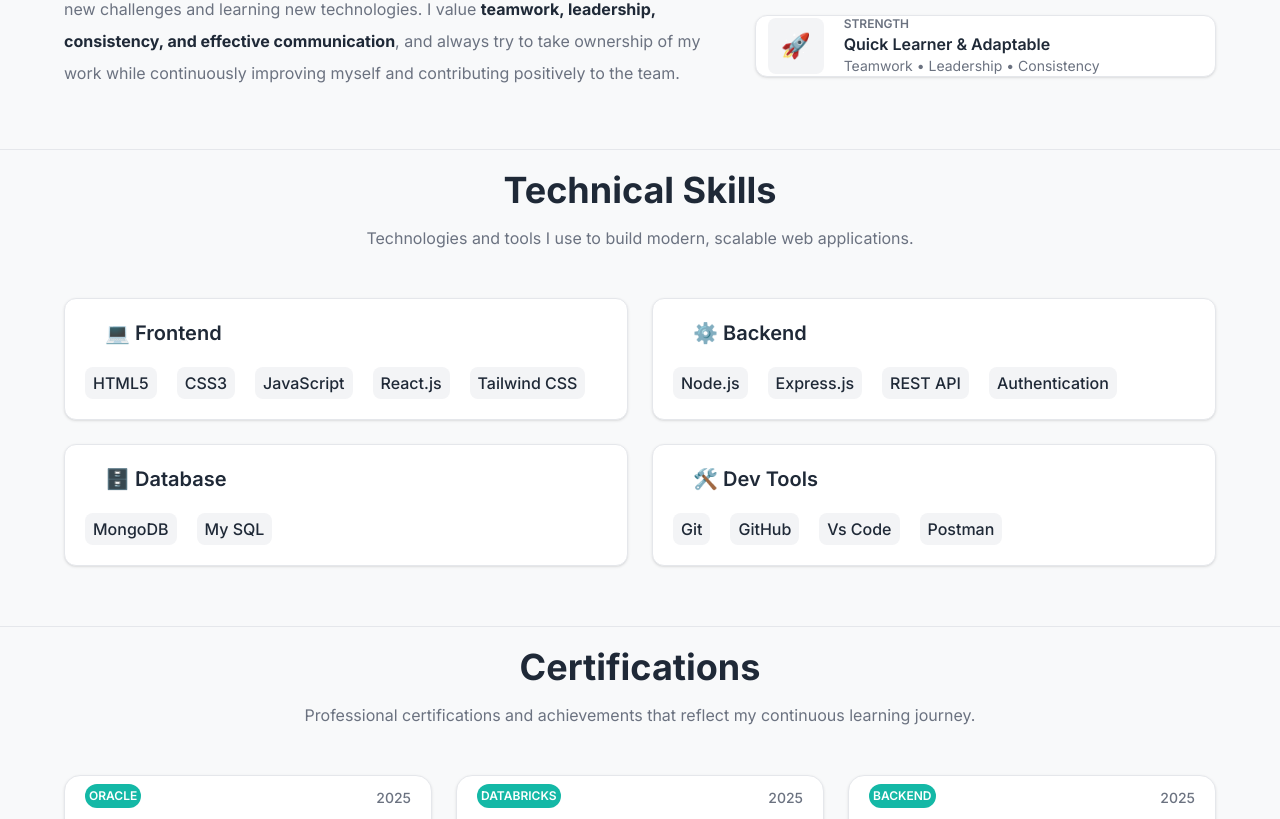
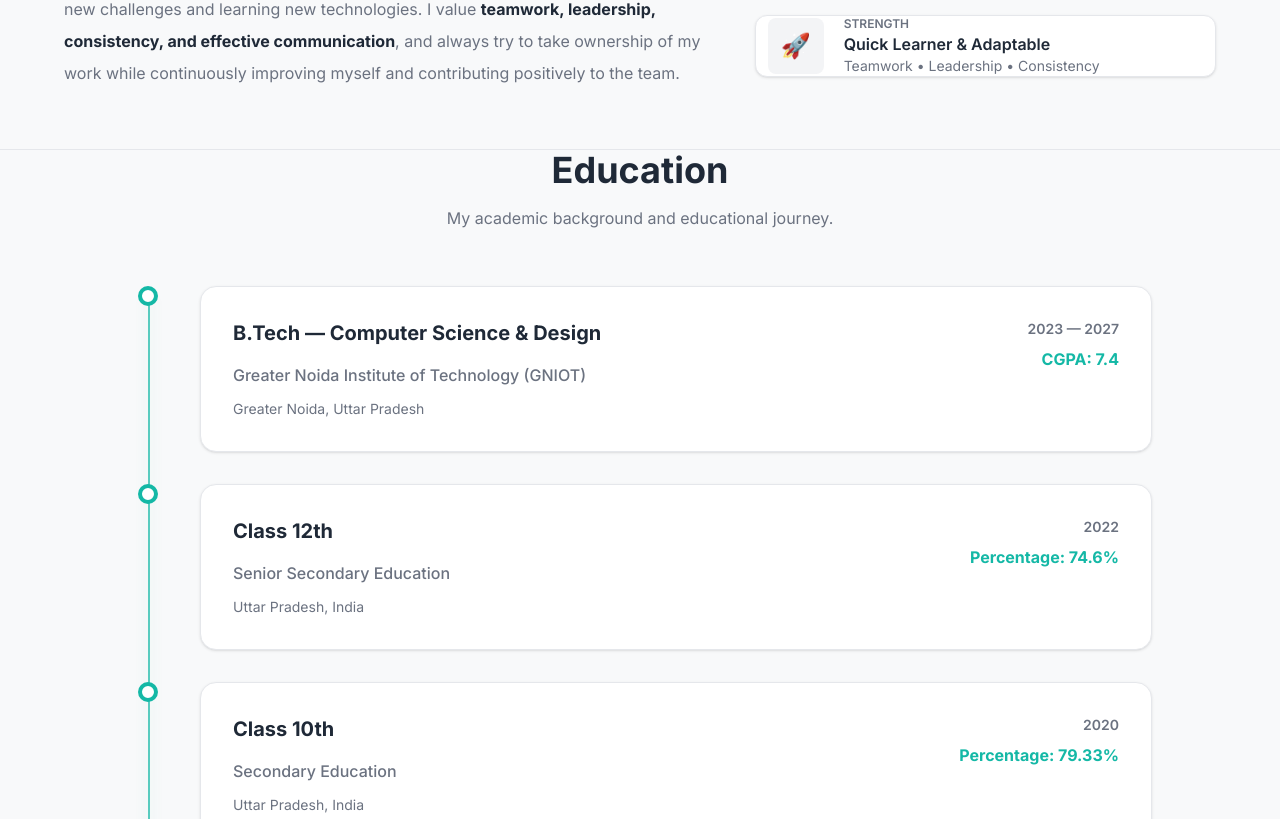
Before and after one commit to shivendramaury/portfolio, a React (Vite) app: page / in a window 1280 px wide. Shown: the part 1101-1920 px from the top of the page. Built offline with nearby package versions, Linux system fonts and the light colour scheme.

Commit message:
Update the certification and education section

```diff
--- a/src/App.jsx
+++ b/src/App.jsx
@@ -7,6 +7,7 @@ import Certifications from "./components/Certifications/Certifications";
 import Projects from "./components/Projects/Projects";
 import Contact from "./components/Contact/Contact";
 import Foot from "./components/Foot/Foot";
+import Education from "./components/Education/Education";
 
 function App() {
   return (
@@ -14,6 +15,7 @@ function App() {
       <Navbar/>
       <Hero/>
       <About/>
+      <Education />
       <Skills/>
       <Certifications/>
       <Projects/>
--- a/src/components/Certifications/Certifications.jsx
+++ b/src/components/Certifications/Certifications.jsx
@@ -2,7 +2,7 @@ import { useState } from "react";
 
 import Reveal from "../Reveal/Reveal";
 import OracleAI from "../../assets/certifications/oracle-ai.jpg";
-import Databricks from "../../assets/certifications/databricks.jpg";
+import NCET from "../../assets/certifications/NCET.jpg";
 import Backend from "../../assets/certifications/Backend.jpg";
 
 function Certifications() {
@@ -21,13 +21,13 @@ function Certifications() {
     },
     {
       id: 2,
-      badge: "DATABRICKS",
-      year: "2025",
-      image: Databricks,
-      title: "Databricks Fundamentals",
-      organization: "Databricks",
+      badge: "Myanatomy",
+      year: "2026",
+      image: NCET,
+      title: "Fullstack Developer (MERN)",
+      organization: "MyAnatomy",
       description:
-        "Completed Databricks Fundamentals course covering data engineering concepts.",
+        "Successfully completed the Fullstack Developer (MERN) assessment and secured A+ Grade.",
     },
     {
       id: 3,
@@ -42,7 +42,10 @@ function Certifications() {
   ];
 
   return (
-    <section id="certifications" className="py-20 mb-15 border-t border-border">
+    <section
+      id="certifications"
+      className="py-20 mb-15 border-t border-border"
+    >
       <Reveal>
         <div className="max-w-6xl mx-auto px-6 lg:px-16 mt-5">
 
@@ -64,6 +67,7 @@ function Certifications() {
                 key={certificate.id}
                 className="bg-surface border border-border rounded-2xl p-7 shadow-sm hover:shadow-xl hover:scale-103 transition-all duration-300 flex flex-col"
               >
+
                 {/* Top */}
                 <div className="flex items-center justify-between mb-4">
                   <span className="text-xs font-semibold !px-1 !py-1 rounded-full bg-accent text-white mt-2 ml-5">
@@ -98,15 +102,17 @@ function Certifications() {
                 </div>
 
                 {/* Button */}
-
                 <div className="flex justify-center mt-8 pb-2 mb-2">
                   <button
-                onClick={() => setSelectedCertificate(certificate.image)}
+                    onClick={() =>
+                      setSelectedCertificate(certificate.image)
+                    }
                     className="mt-4 bg-accent text-white !px-3 !py-2 rounded-lg hover:bg-accent-hover hover:cursor-pointer transition-colors duration-300"
                   >
                     View Certificate
                   </button>
                 </div>
+
               </div>
             ))}
 
--- /dev/null
+++ b/src/components/Education/Education.jsx
@@ -0,0 +1,115 @@
+import Reveal from "../Reveal/Reveal";
+
+function Education() {
+  const education = [
+    {
+      year: "2023 — 2027",
+      degree: "B.Tech — Computer Science & Design",
+      college: "Greater Noida Institute of Technology (GNIOT)",
+      location: "Greater Noida, Uttar Pradesh",
+      result: "CGPA: 7.4",
+    },
+    {
+      year: "2022",
+      degree: "Class 12th",
+      college: "Senior Secondary Education",
+      location: "Uttar Pradesh, India",
+      result: "Percentage: 74.6%",
+    },
+    {
+      year: "2020",
+      degree: "Class 10th",
+      college: "Secondary Education",
+      location: "Uttar Pradesh, India",
+      result: "Percentage: 79.33%",
+    },
+  ];
+
+  return (
+    <section
+      id="education"
+      className="py-20 border-t border-border"
+    >
+      <div className="max-w-6xl mx-auto px-6 lg:px-16 mb-5">
+
+        {/* Heading */}
+        <Reveal>
+          <h2 className="text-4xl font-bold text-center text-primary">
+            Education
+          </h2>
+
+          <p className="text-secondary text-center mt-4 mb-14">
+            My academic background and educational journey.
+          </p>
+        </Reveal>
+
+        {/* Timeline */}
+        <div className="relative max-w-5xl mx-auto">
+
+          {/* Timeline Line */}
+          <div className="absolute left-5 top-2 bottom-2 w-0.5 bg-accent opacity-70">
+            <div className="absolute inset-0 bg-accent blur-sm opacity-30"></div>
+          </div>
+
+          {/* Education Items */}
+          <div className="space-y-8">
+            {education.map((item, index) => (
+              <Reveal
+                key={index}
+                delay={index * 150}
+              >
+                <div className="grid grid-cols-[40px_1fr] gap-8 items-start">
+
+                  {/* Timeline Dot */}
+                  <div className="flex justify-center pt-8">
+                    <div className="w-5 h-5 rounded-full bg-surface border-4 border-accent z-10"></div>
+                  </div>
+
+                  {/* Education Card */}
+                  <div
+                    className="bg-surface border border-border rounded-2xl shadow-sm hover:shadow-md hover:border-accent transition-all duration-300"
+                    style={{ padding: "32px" }}
+                  >
+                    <div className="flex flex-col sm:flex-row sm:items-start sm:justify-between gap-5">
+
+                      {/* Education Details */}
+                      <div>
+                        <h3 className="text-xl font-bold text-primary">
+                          {item.degree}
+                        </h3>
+
+                        <p className="mt-4 text-secondary font-medium">
+                          {item.college}
+                        </p>
+
+                        <p className="mt-3 text-sm text-secondary">
+                          {item.location}
+                        </p>
+                      </div>
+
+                      {/* Year + Result */}
+                      <div className="text-left sm:text-right">
+                        <p className="text-sm font-semibold text-secondary whitespace-nowrap">
+                          {item.year}
+                        </p>
+
+                        <p className="mt-2 text-accent font-bold whitespace-nowrap">
+                          {item.result}
+                        </p>
+                      </div>
+
+                    </div>
+                  </div>
+
+                </div>
+              </Reveal>
+            ))}
+          </div>
+
+        </div>
+      </div>
+    </section>
+  );
+}
+
+export default Education;
```
Also changed, not shown: src/assets/certifications/NCET.jpg (added), 1 other file (tests, documents, lock files or other folders). Lines whose indentation alone changed are shown as unchanged.
